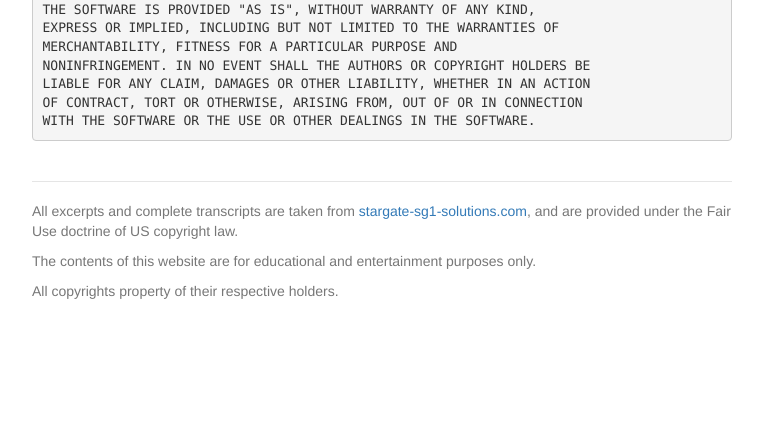
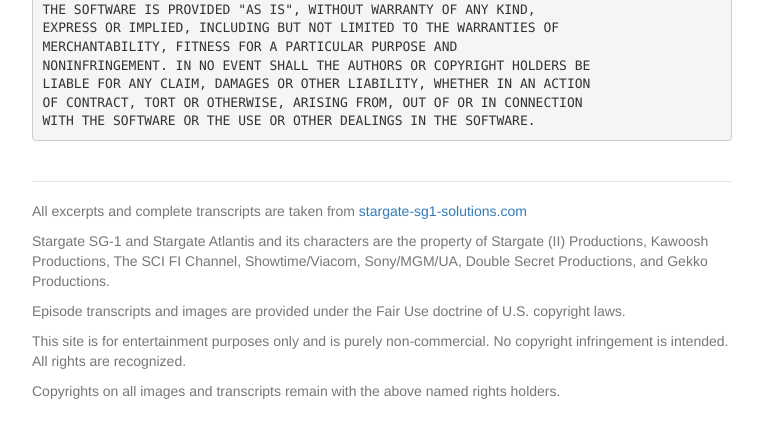
Before and after one commit to kaashif/transcript-search, a Python web app: template templates/about.html in a window 1280 px wide. Shown: the part 485-916 px from the top of the page, without its empty margins (258-1021 px from the left). Before the commit the page ends 784 px from the top, so only its background shows below. Run offline with Jinja, Linux system fonts and the light colour scheme; the template is opened without the code that fills it, so the values that code supplies are empty.

Commit message:
more careful copyright info

```diff
--- a/templates/layout.html
+++ b/templates/layout.html
@@ -26,11 +26,22 @@
 	  </div>
 	  <footer class="footer">
 		<p>All excerpts and complete transcripts are taken
-		from <a href="http://www.stargate-sg1-solutions.com/wiki/Transcripts">stargate-sg1-solutions.com</a>,
-		and are provided under the Fair Use doctrine of US copyright law.</p>
-		<p>The contents of this website are for educational and
-		entertainment purposes only.</p>
-		<p>All copyrights property of their respective holders.</p>
+		from <a href="http://www.stargate-sg1-solutions.com/wiki/Transcripts">stargate-sg1-solutions.com</a></p>
+        <p>Stargate SG-1 and Stargate Atlantis and its characters are
+           the property of Stargate (II) Productions, Kawoosh
+           Productions, The SCI FI Channel, Showtime/Viacom,
+           Sony/MGM/UA, Double Secret Productions, and Gekko
+           Productions.</p>
+
+        <p>Episode transcripts and images are provided under the Fair
+           Use doctrine of U.S. copyright laws.</p>
+
+        <p>This site is for entertainment purposes only and is purely
+           non-commercial. No copyright infringement is intended. All
+           rights are recognized.</p>
+
+        <p>Copyrights on all images and transcripts remain with the
+           above named rights holders.</p>
 	  </footer>
 	</div>
   </body>
```
